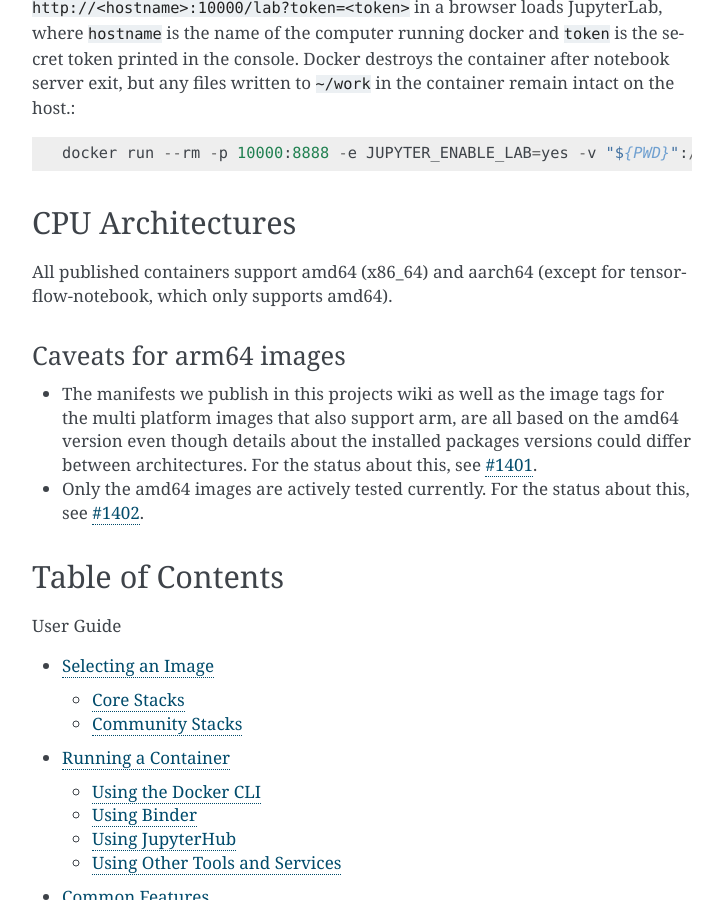
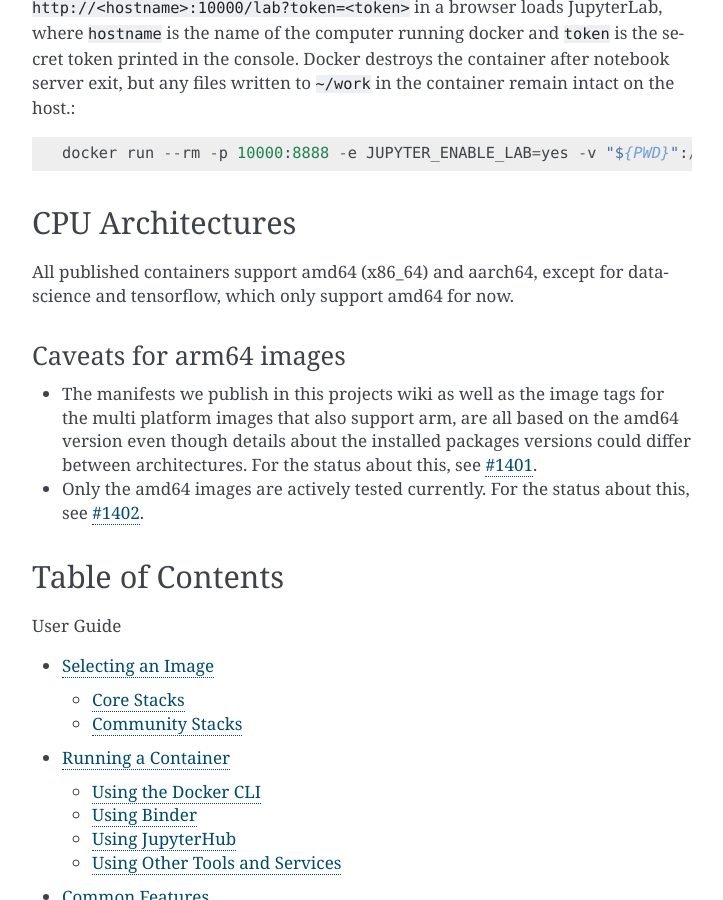
Before and after one commit to jupyter/docker-stacks, a Sphinx documentation site: the page built from docs/index.rst, in a window 1280 px wide and 900 px high, scrolled down 1216 px. Shown: the whole window, without its empty margins (388-1111 px from the left). Built offline with Sphinx 7.4.7, drawn with Linux system fonts in a browser that asks for light colours.

Commit message:
Fix docs :(

```diff
--- a/docs/index.rst
+++ b/docs/index.rst
@@ -47,7 +47,7 @@
 CPU Architectures
 -----------------
 
-All published containers support amd64 (x86_64) and aarch64 (except for tensorflow-notebook, which only supports amd64).
+All published containers support amd64 (x86_64) and aarch64, except for datascience and tensorflow, which only support amd64 for now.
 
 Caveats for arm64 images
 ^^^^^^^^^^^^^^^^^^^^^^^^
```
Also changed, not shown: README.md (+1 -1 lines).
